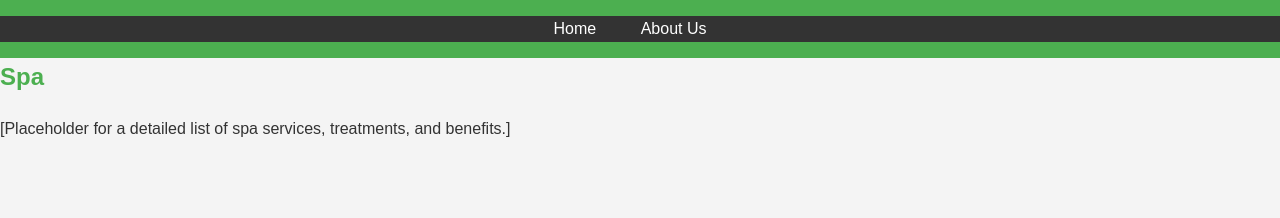
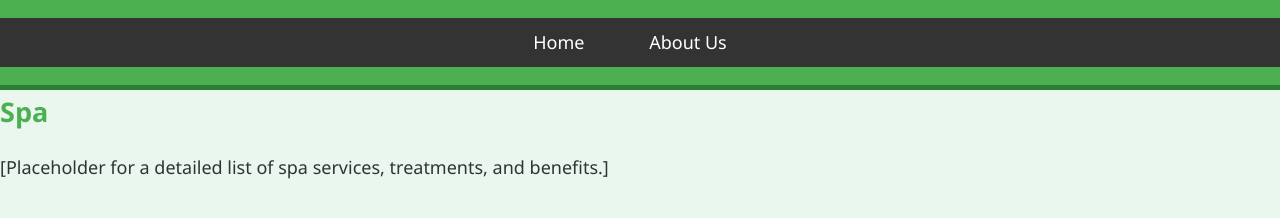
Before and after one commit to Sanmiyel/FitForestCamp, a plain HTML site: page spa.html in a window 1280 px wide. Drawn offline with Linux system fonts and the light colour scheme.

Commit message:
Add files via upload

```diff
--- a/styles.css
+++ b/styles.css
@@ -1,55 +1,66 @@
 
-/* Reset some default browser styles */
-body, h1, h2, h3, p, ul, li {
+/* Reset default browser styles */
+body, h1, h2, h3, p, ul, li, a {
     margin: 0;
     padding: 0;
+    text-decoration: none;  /* Remove underlines from links */
+    font-family: 'Segoe UI', Tahoma, Geneva, Verdana, sans-serif;
 }
 
 body {
-    font-family: Arial, sans-serif;
     line-height: 1.6;
-    background-color: #f4f4f4; /* Light gray background to keep things easy on the eyes */
+    background-color: #e9f7ef; /* Soft green background */
     color: #333; /* Dark gray for primary text content */
+    font-size: 18px;  /* Slightly larger text for better readability */
 }
 
 header {
     background-color: #4CAF50; /* Primary green color */
-    color: #fff; /* White text for the header */
+    color: #fff;
     text-align: center;
-    padding: 1em 0; /* Some spacing around content */
+    padding: 1em 0;
+    border-bottom: 5px solid #2e7d32;  /* Darker green border for some depth */
 }
 
 nav ul {
-    list-style-type: none; /* Remove bullet points */
-    background-color: #333; /* Dark background for navigation */
+    list-style-type: none;
+    padding: 10px;
+    background-color: #333;
+    text-align: center; /* Center align the navigation links */
 }
 
 nav ul li {
-    display: inline; /* Display list items in a row */
-    margin-right: 20px; /* Space between menu items */
+    display: inline;
+    margin-right: 20px;
 }
 
 nav ul li a {
-    text-decoration: none; /* Remove underlines */
-    color: #fff; /* White text for navigation links */
-    padding: 5px 10px; /* Some padding around links */
-    border-radius: 5px; /* Rounded corners for aesthetics */
+    color: #fff;
+    padding: 10px 20px;
+    border-radius: 5px;
+    transition: background-color 0.3s;  /* Smooth transition for hover effect */
 }
 
 nav ul li a:hover {
-    background-color: #4CAF50; /* Green background on hover */
+    background-color: #4CAF50;
 }
 
 section {
-    padding: 20px; /* Spacing inside each section */
-    margin-bottom: 20px; /* Space between sections */
-    background-color: #fff; /* White background for content sections */
-    border-radius: 5px; /* Rounded corners for aesthetics */
+    padding: 20px;
+    margin: 20px auto;
+    max-width: 800px;  /* Limit the width for better readability */
+    background-color: #fff; /* White content sections */
+    border-radius: 5px;
+    box-shadow: 0 4px 8px rgba(0,0,0,0.1);  /* Subtle shadow for depth */
 }
 
-h2 {
-    margin-bottom: 20px; /* Space below each heading */
-    color: #4CAF50; /* Green color for subheadings */
+h1, h2 {
+    margin-bottom: 20px;
+    color: #4CAF50;
 }
 
-/* Additional styling can be added based on specific requirements and feedback */
+p {
+    margin-bottom: 20px;
+}
+
+/* Further styling enhancements can be added based on specific requirements and feedback */
```
